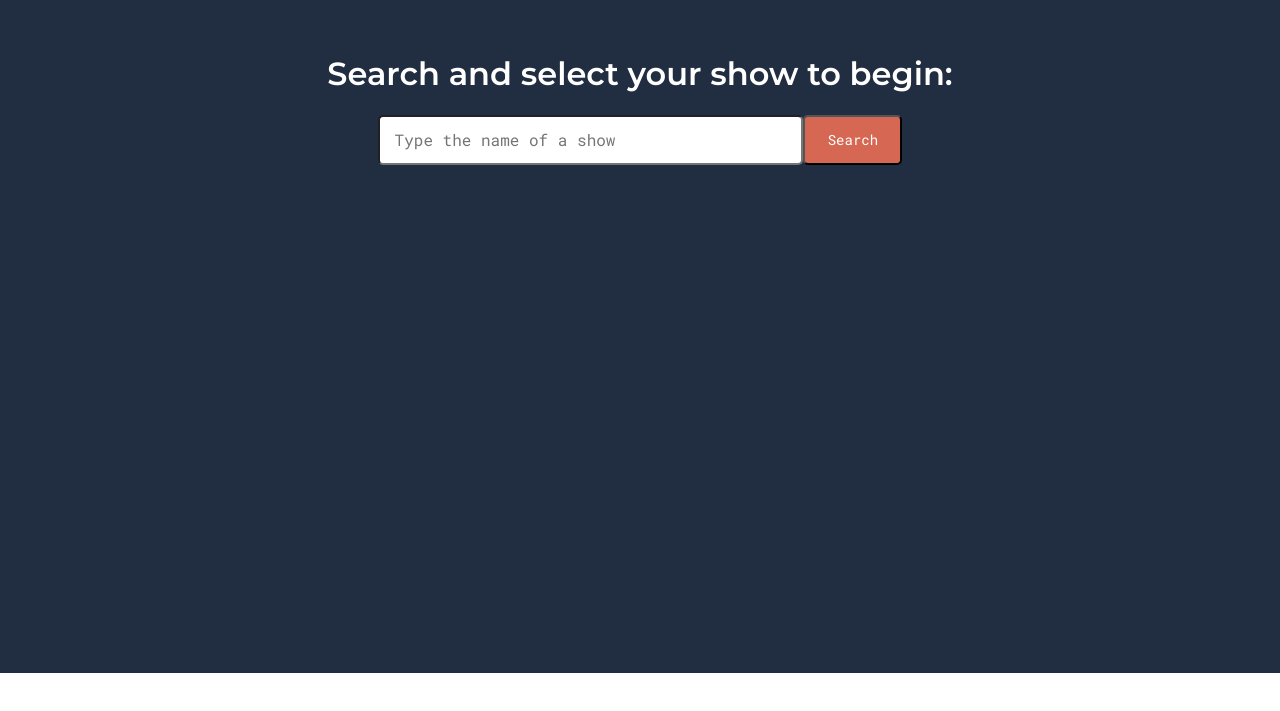
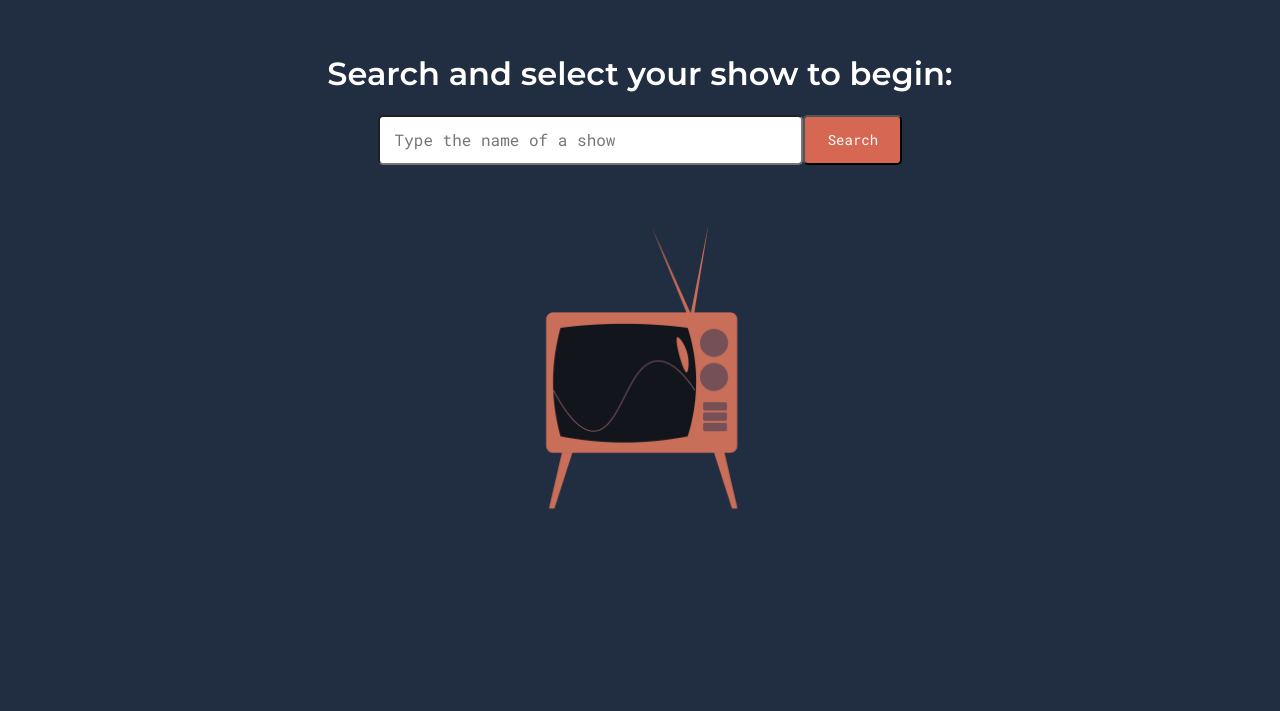
Before and after one commit to angelinahan/binge-watch-calculator, a React (Create React App) app: page / in a window 1280 px wide. Shown: the part 127-838 px from the top of the page. Before the commit the page ends 800 px from the top, so only its background shows below. Built offline with nearby package versions, Linux system fonts and the light colour scheme.

Commit message:
Add images

```diff
--- a/src/components/ResultRow.js
+++ b/src/components/ResultRow.js
@@ -1,6 +1,6 @@
-import { useEffect } from 'react';
 import styled from 'styled-components';
 import { coral, purple } from '../colors';
+import defaultMovie from '../images/default-movie.png'
 
 const ResultDiv = styled.div`
 display: flex;
@@ -26,7 +26,7 @@ const ResultImage = styled.img`
 `
 
 export const ResultRow = ({ show, selectedShowId, setShowId, setShow }) => {
-    let imageUrl = "https://media.comicbook.com/files/img/default-movie.png";
+    let imageUrl = defaultMovie;
     if (show.image) {
         imageUrl = show.image.medium;
     };
--- a/src/pages/Step1.js
+++ b/src/pages/Step1.js
@@ -1,7 +1,8 @@
 import styled from 'styled-components';
 import { ResultRow } from '../components/ResultRow';
 import { searchShow, showInfo, to_episodes_map } from '../tvService';
-import { coral } from '../colors'
+import { coral } from '../colors';
+import tvImage from '../images/tv.png'
 
 const Step1Container = styled.div`
     display: flex;
@@ -41,6 +42,11 @@ const ResultsDiv = styled.div`
     justify-content: center;
 `
 
+const IconImage = styled.img`
+    height: 40vh;
+    width: auto;
+`
+
 export const Step1 = (props) => {
     return (
         <>
@@ -57,6 +63,10 @@ export const Step1 = (props) => {
                         props.results.length === 0 &&
                         <p>No shows found :( Try again</p>
                     } */}
+                    {
+                        props.results.length === 0 &&
+                        <IconImage src={tvImage}></IconImage>
+                    }
                     {
                         props.results.map(result =>
                             <ResultRow
```
Also changed, not shown: src/images/tv.png (added).
